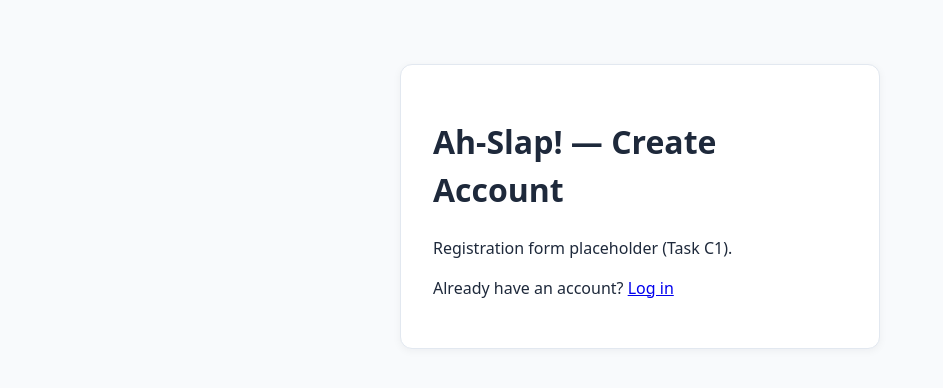
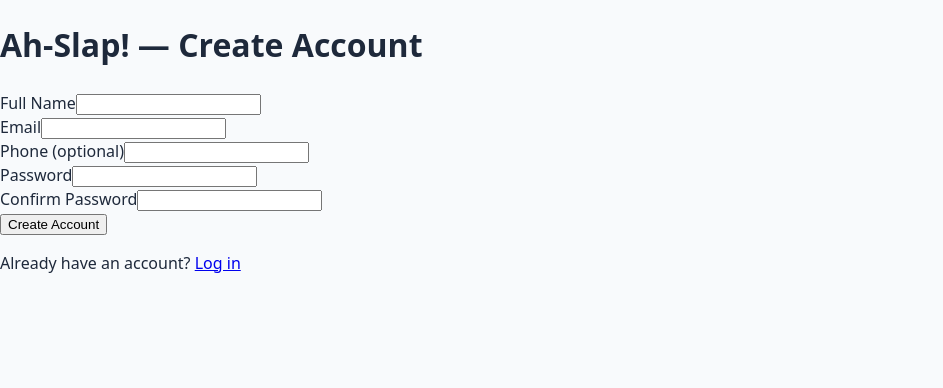
Before and after one commit to ah-slap/AH-SLAP, a React (Vite) app in the folder client/: page /register in a window 1280 px wide. Shown: the top 388 px of the page, without its empty margins (0-943 px from the left). Built offline with nearby package versions, Linux system fonts and the light colour scheme.

Commit message:
C1: build RegisterPage form UI for #7

```diff
--- a/client/src/pages/RegisterPage.tsx
+++ b/client/src/pages/RegisterPage.tsx
@@ -1,17 +1,166 @@
-import { Link } from 'react-router-dom';
+import { useState, type FormEvent } from 'react';
+import { Link, useNavigate } from 'react-router-dom';
+import { registerUser } from '../services/api';
+
+interface RegisterFieldErrors {
+  fullName?: string;
+  email?: string;
+  phone?: string;
+  password?: string;
+  confirmPassword?: string;
+}
 
 export default function RegisterPage() {
-  // TODO (Pair C & Pair D - Task C1):
-  // 1. Add controlled inputs for `fullName`, `email`, `phone`, (and `password` if enabled)
-  // 2. Add client-side validation (required fields, email format, phone format)
-  // 3. Call `registerUser(...)` on submit, display feedback, and navigate to `/login` or `/dashboard`
+  const navigate = useNavigate();
+
+  const [fullName, setFullName] = useState('');
+  const [email, setEmail] = useState('');
+  const [phone, setPhone] = useState('');
+  const [password, setPassword] = useState('');
+  const [confirmPassword, setConfirmPassword] = useState('');
+
+  const [fieldErrors, setFieldErrors] = useState<RegisterFieldErrors>({});
+  const [serverError, setServerError] = useState<string | null>(null);
+  const [isSubmitting, setIsSubmitting] = useState(false);
+
+  const handleSubmit = async (e: FormEvent<HTMLFormElement>) => {
+    e.preventDefault();
+    setServerError(null);
+
+    // TODO (after pulling C2's feature/c2-styles-validation):
+    // Replace this basic check with `validateRegisterForm({ fullName, email, phone, password, confirmPassword })`
+    const errors: RegisterFieldErrors = {};
+    if (!fullName.trim()) errors.fullName = 'Full name is required.';
+    if (!email.trim()) errors.email = 'Email is required.';
+    if (!password) errors.password = 'Password is required.';
+    if (password !== confirmPassword) {
+      errors.confirmPassword = 'Passwords do not match.';
+    }
+
+    if (Object.keys(errors).length > 0) {
+      setFieldErrors(errors);
+      return;
+    }
+
+    setFieldErrors({});
+    setIsSubmitting(true);
+
+    try {
+      await registerUser({
+        fullName: fullName.trim(),
+        email: email.trim(),
+        phone: phone.trim() || undefined,
+        password,
+      });
+      navigate('/login');
+    } catch (err) {
+      const message =
+        err instanceof Error ? err.message : 'Registration failed. Please try again.';
+      setServerError(message);
+    } finally {
+      setIsSubmitting(false);
+    }
+  };
+
   return (
-    <main className="page-container">
-      <h1>Ah-Slap! — Create Account</h1>
-      <p>Registration form placeholder (Task C1).</p>
-      <p>
-        Already have an account? <Link to="/login">Log in</Link>
-      </p>
+    <main className="auth-container">
+      <div className="auth-card">
+        <h1>Ah-Slap! — Create Account</h1>
+
+        {serverError && (
+          <div className="error-banner" role="alert">
+            {serverError}
+          </div>
+        )}
+
+        <form onSubmit={handleSubmit} noValidate>
+          <div className="form-group">
+            <label htmlFor="fullName">Full Name</label>
+            <input
+              id="fullName"
+              type="text"
+              value={fullName}
+              onChange={(e) => setFullName(e.target.value)}
+              disabled={isSubmitting}
+              required
+            />
+            {fieldErrors.fullName && (
+              <span className="error-text">{fieldErrors.fullName}</span>
+            )}
+          </div>
+
+          <div className="form-group">
+            <label htmlFor="email">Email</label>
+            <input
+              id="email"
+              type="email"
+              value={email}
+              onChange={(e) => setEmail(e.target.value)}
+              disabled={isSubmitting}
+              required
+            />
+            {fieldErrors.email && (
+              <span className="error-text">{fieldErrors.email}</span>
+            )}
+          </div>
+
+          <div className="form-group">
+            <label htmlFor="phone">Phone (optional)</label>
+            <input
+              id="phone"
+              type="tel"
+              value={phone}
+              onChange={(e) => setPhone(e.target.value)}
+              disabled={isSubmitting}
+            />
+            {fieldErrors.phone && (
+              <span className="error-text">{fieldErrors.phone}</span>
+            )}
+          </div>
+
+          <div className="form-group">
+            <label htmlFor="password">Password</label>
+            <input
+              id="password"
+              type="password"
+              value={password}
+              onChange={(e) => setPassword(e.target.value)}
+              disabled={isSubmitting}
+              required
+            />
+            {fieldErrors.password && (
+              <span className="error-text">{fieldErrors.password}</span>
+            )}
+          </div>
+
+          <div className="form-group">
+            <label htmlFor="confirmPassword">Confirm Password</label>
+            <input
+              id="confirmPassword"
+              type="password"
+              value={confirmPassword}
+              onChange={(e) => setConfirmPassword(e.target.value)}
+              disabled={isSubmitting}
+              required
+            />
+            {fieldErrors.confirmPassword && (
+              <span className="error-text">{fieldErrors.confirmPassword}</span>
+            )}
+          </div>
+
+          <button
+            type="submit"
+            className="primary-btn"
+            disabled={isSubmitting}
+          >
+            {isSubmitting ? 'Creating account...' : 'Create Account'}
+          </button>
+        </form>
+
+        <p>
+          Already have an account? <Link to="/login">Log in</Link>
+        </p>
+      </div>
     </main>
   );
 }
```
